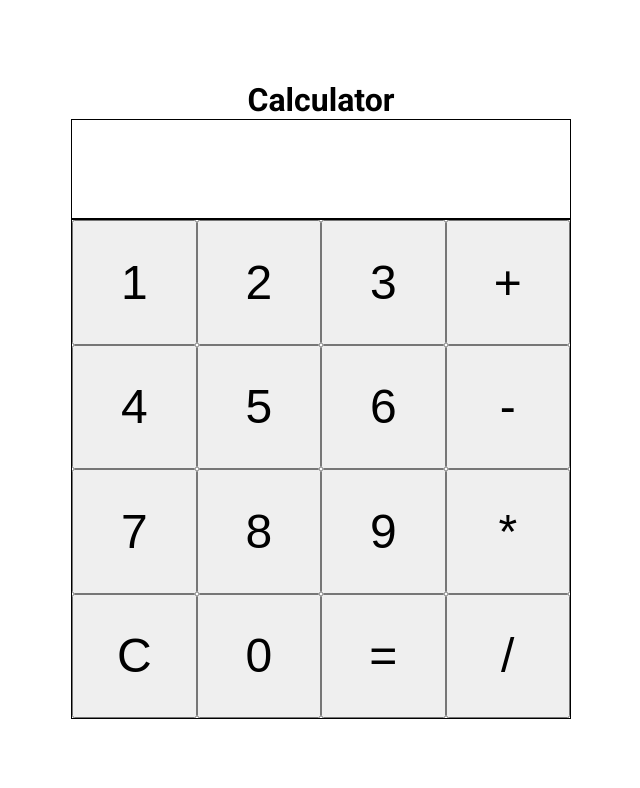
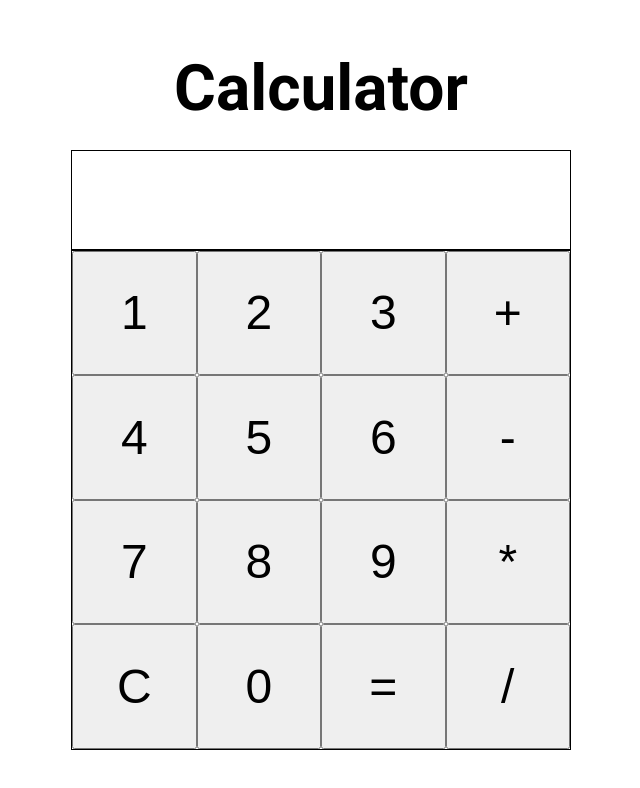
Before and after one commit to 0x3cc-dev/calculator, a plain HTML site: page index.html in a window 1280 px wide. Shown: the whole page, without its empty margins (319-959 px from the left). Drawn offline with Linux system fonts and the light colour scheme.

Commit message:
Make heading a larger font size

```diff
--- a/styles.css
+++ b/styles.css
@@ -11,6 +11,11 @@ body {
     flex-direction: column;
     justify-content: center;
     align-items: center;
+    gap: 24px;
+}
+
+h1 {
+    font-size: 64px;
 }
 
 .display {
```
